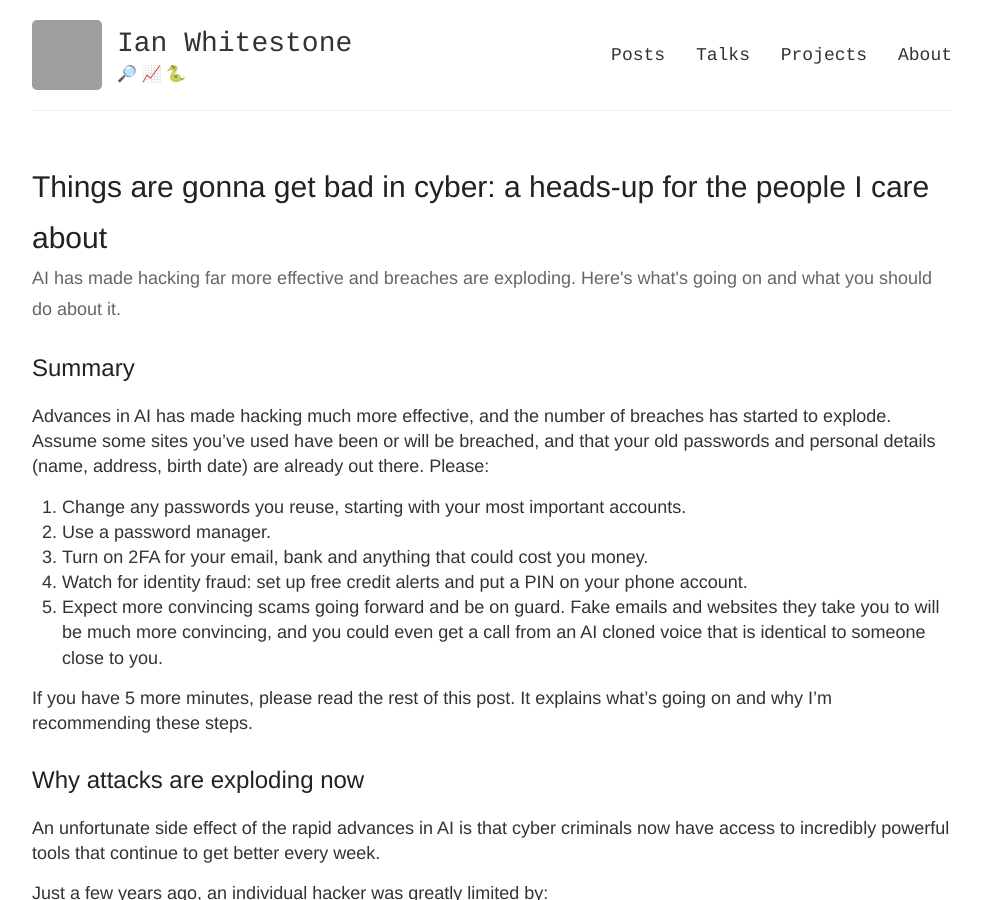
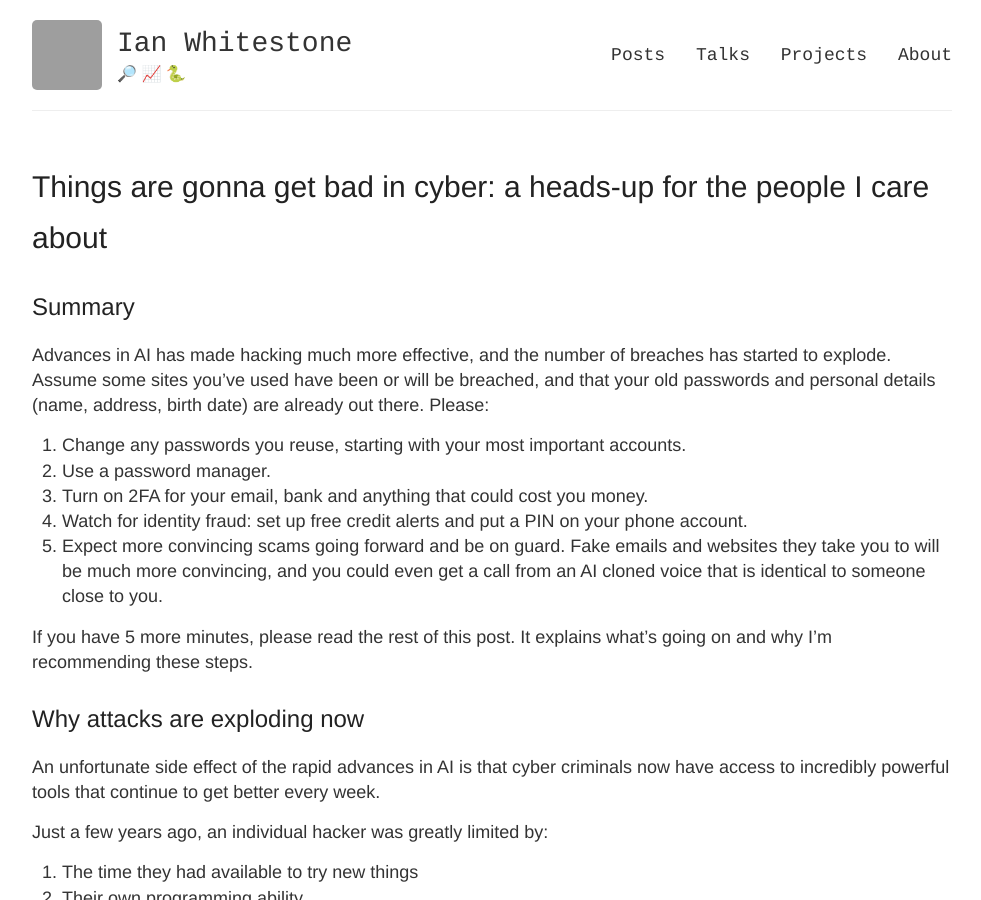
Before and after one commit to ian-whitestone/ian-whitestone.github.io, a Jekyll site: the page built from _posts/2026-10-24-ai-hackers-and-you.md, in a window 1280 px wide and 900 px high. Shown: the whole window, without its empty margins (148-1129 px from the left). Built offline with Jekyll 4.4.1, drawn with Linux system fonts in a browser that asks for light colours; grey boxes are pictures that could not be loaded.

Commit message:
Remove summary line from cyber post
Co-Authored-By: Claude Opus 5.5 <noreply@anthropic.com>

```diff
--- a/_posts/2026-10-24-ai-hackers-and-you.md
+++ b/_posts/2026-10-24-ai-hackers-and-you.md
@@ -2,7 +2,6 @@
 layout: post_w_description
 title: "Things are gonna get bad in cyber: a heads-up for the people I care about"
 author: ianwhitestone
-summary: AI has made hacking far more effective and breaches are exploding. Here's what's going on and what you should do about it.
 comments: false
 image: images/ai-hackers-and-you/cve-tracker.png
 ---
```
